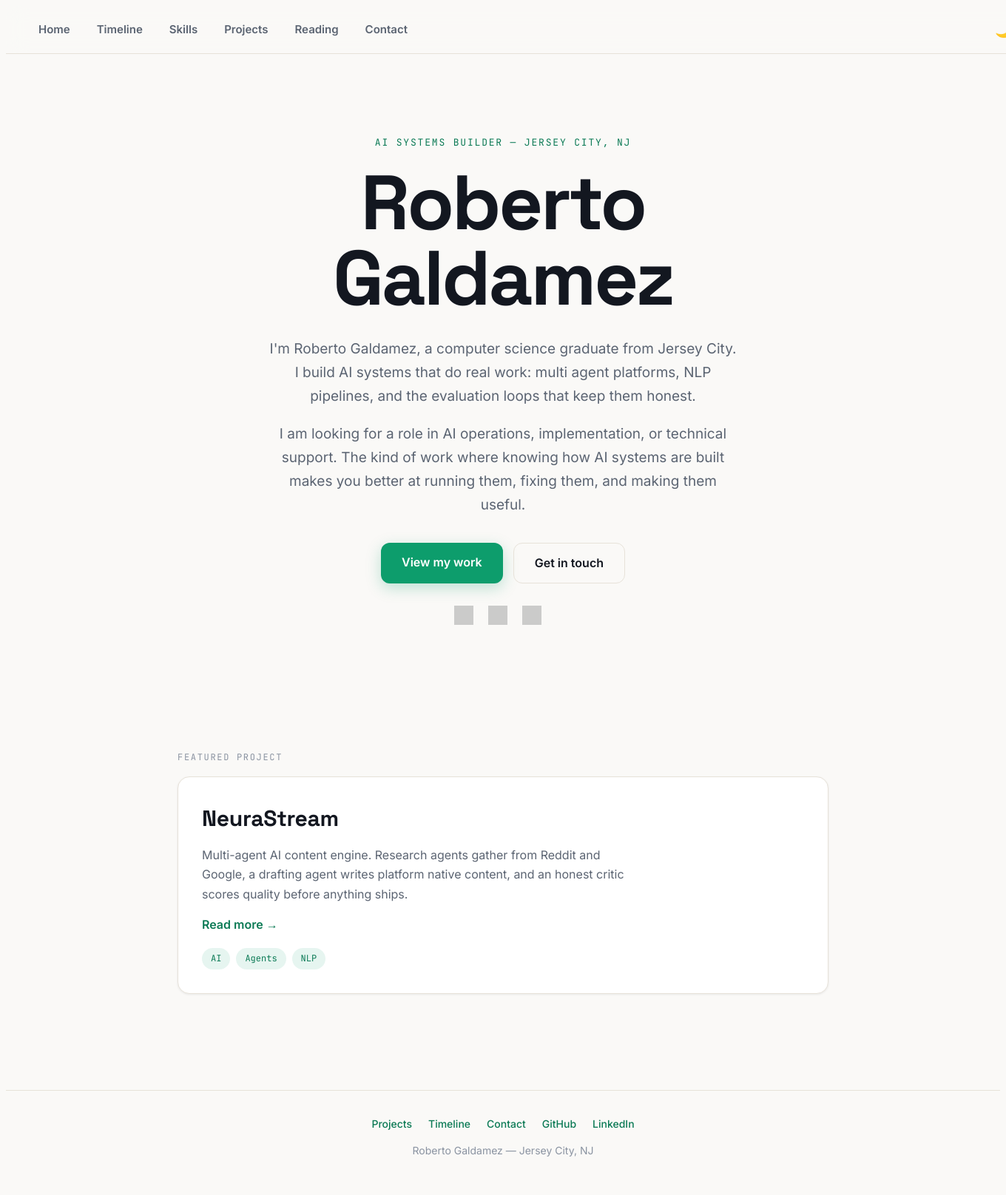
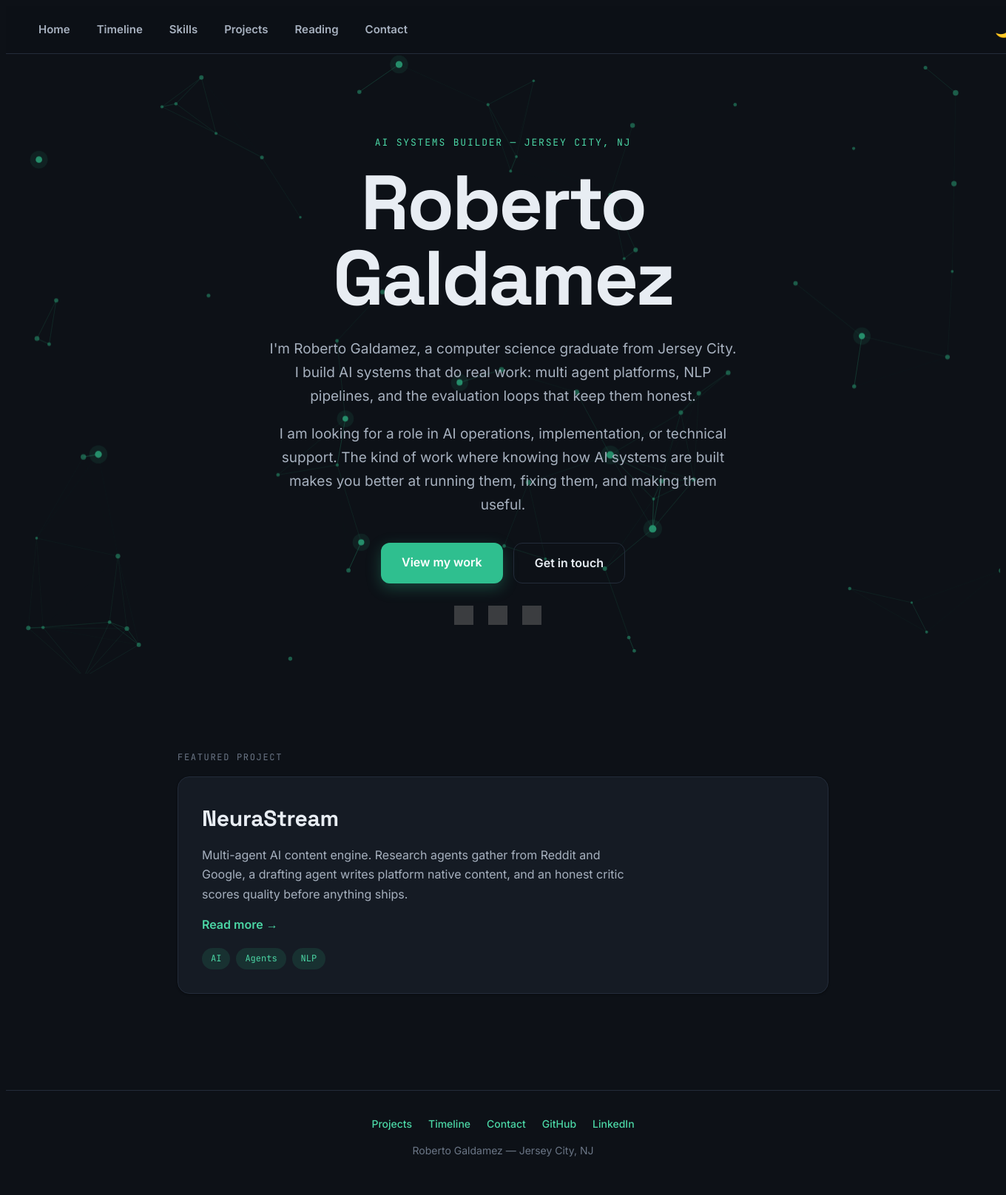
Before and after one commit to robdreamville/Portfolio, a Flask app: page / in a window 1360 px wide; the page is wider, and only the part inside the window is pictured. Shown: that part at 74% size. Run offline with Flask 3, Linux system fonts and the light colour scheme; some libraries are stand-ins or nearby versions; grey boxes are pictures that could not be loaded.

Commit message:
Dark mode on by default; fix network canvas init (wait for DOM)

```diff
--- a/board/static/css/modern.css
+++ b/board/static/css/modern.css
@@ -87,7 +87,7 @@ a::selection, span::selection { background: var(--accent-soft); }
   pointer-events: none;
 }
 
-[data-theme="dark"] #net { opacity: 0.7; }
+body.dark-mode #net { opacity: 0.7; }
 
 .hero-inner {
   position: relative;
--- a/board/static/js/network.js
+++ b/board/static/js/network.js
@@ -1,5 +1,6 @@
 /* Agent-network hero canvas: drifting nodes, linking lines, subtle cursor response.
    Represents multi-agent systems without saying a word. */
+document.addEventListener('DOMContentLoaded', function () {
 (function () {
   var canvas = document.getElementById('net');
   if (!canvas) return;
@@ -10,7 +11,7 @@
   var DPR = Math.min(window.devicePixelRatio || 1, 2);
 
   function dark() {
-    return document.documentElement.getAttribute('data-theme') === 'dark';
+    return document.body.classList.contains('dark-mode');
   }
 
   function resize() {
@@ -110,8 +111,9 @@
 
   // re-tint when theme toggles
   new MutationObserver(function () { if (reduced) step(); })
-    .observe(document.documentElement, { attributes: true, attributeFilter: ['data-theme'] });
+    .observe(document.body, { attributes: true, attributeFilter: ['class'] });
 
   resize(); seed(); step();
   window.addEventListener('resize', function () { resize(); seed(); if (reduced) step(); });
 })();
+});
--- a/board/static/js/portfolio.js
+++ b/board/static/js/portfolio.js
@@ -78,8 +78,8 @@ document.addEventListener('DOMContentLoaded', function() {
             localStorage.setItem('darkMode', document.body.classList.contains('dark-mode'));
         });
 
-        // Check for saved dark mode preference
-        if (localStorage.getItem('darkMode') === 'true') {
+        // Dark mode starts ON by default; only stay light if the user explicitly chose it
+        if (localStorage.getItem('darkMode') !== 'false') {
             document.body.classList.add('dark-mode');
         }
     }
--- a/board/templates/base.html
+++ b/board/templates/base.html
@@ -22,6 +22,12 @@
     {% endblock %}
 </head>
 <body>
+<script>
+  /* Dark mode starts ON by default; only stays light if the user explicitly chose it. */
+  try {
+    if (localStorage.getItem('darkMode') !== 'false') document.body.classList.add('dark-mode');
+  } catch (e) { document.body.classList.add('dark-mode'); }
+</script>
 <div class="navbar-ul">
     <ul id="navbar-list" class="list-inline">
         <li><a class="navbar-ref" href="/">Home</a></li>
```
